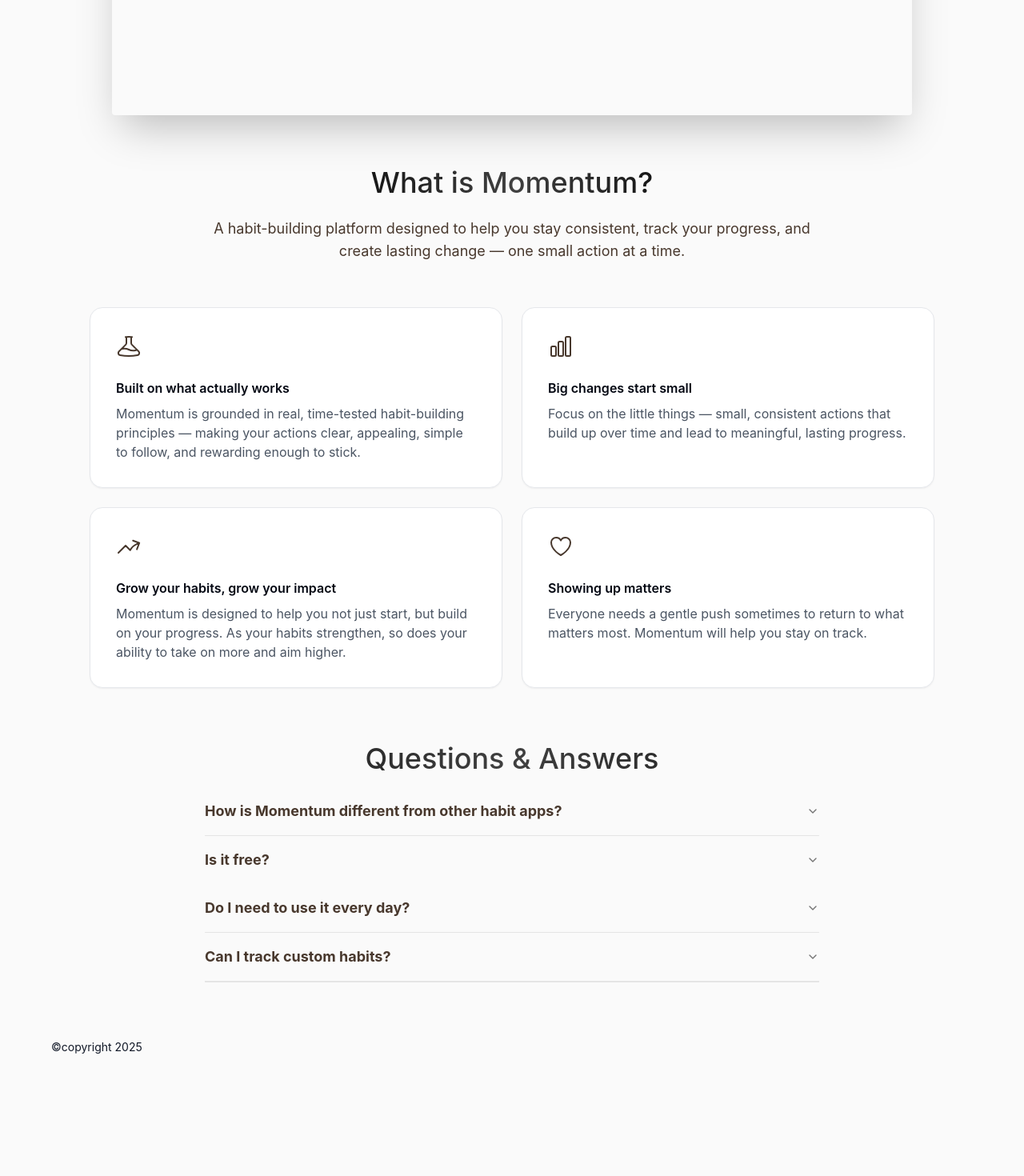
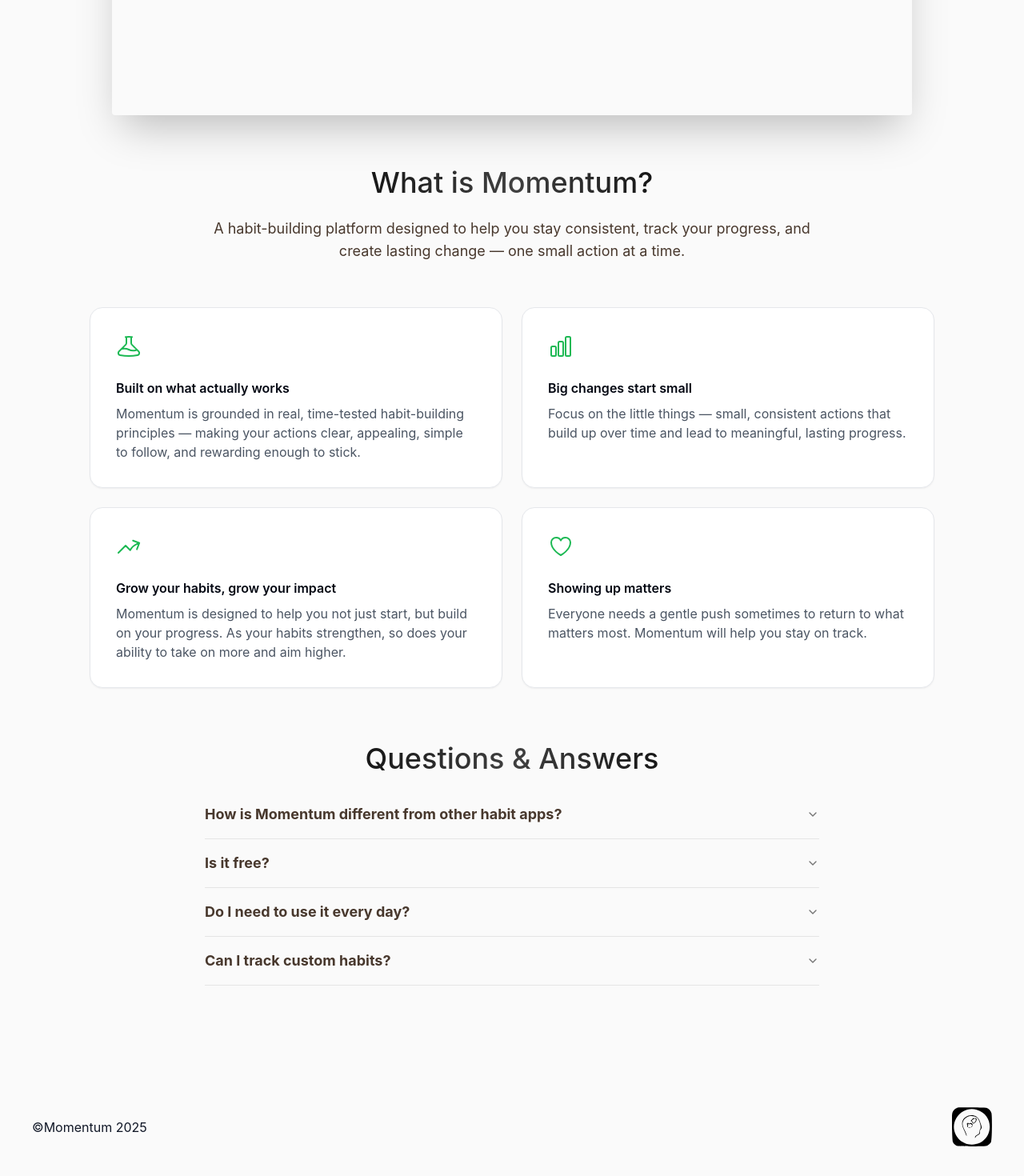
Before and after one commit to ronaakk/momentum, a Next.js app: page / in a window 1280 px wide. Shown: the part 879-2349 px from the top of the page at 80% size. Before the commit the page ends 2199 px from the top, so only its background shows below. Built offline with nearby package versions, Linux system fonts and the light colour scheme.

Commit message:
done landing page, just need to update screenshot with dashboard when that's done

```diff
--- a/src/app/layout.tsx
+++ b/src/app/layout.tsx
@@ -27,6 +27,9 @@ export default function RootLayout({ children }: { children: React.ReactNode })
 
         <div className="mx-auto max-w-6xl px-4 md:px-0">
           {children}
+        </div>
+
+        <div className="mx-auto max-w-7xl px-4 py-4 md:px-0">
           <Footer />
         </div>
       </body>
--- a/src/components/landing/About.tsx
+++ b/src/components/landing/About.tsx
@@ -5,13 +5,13 @@ import Link from "next/link";
 function About() {
   return (
     <div className="animate-slide-in flex flex-col justify-center items-center py-8 md:py-10 space-y-6 sm:px-10 md:px-12 border-t border-pglightgrey">
-      <h1 className="header tracking-tight h-[3rem] sm:h-[4rem] leading-normal md:text-5xl lg:text-6xl text-center">
+      <h1 className="header tracking-tight h-[3rem] sm:h-[4rem] text-2xl leading-normal md:text-5xl lg:text-6xl text-center">
         Tiny actions, lasting change.
       </h1>
       <p className="italic leading text-center text-sm md:text-lg lg:text-xl">
         Consistent, small efforts can lead to powerful transformations over time. It's not about doing everything at once — it's about showing up, day by day, and letting the momentum build. 🚀
       </p>
-      <Button variant={"default"} className="px-6 text-base mt-7">
+      <Button variant={"default"} className="px-6 text-base mt-8 bg-spotifyGreen hover:bg-green-600">
         <Link href="/sign-in">
           Get Started
         </Link>
--- a/src/components/landing/FAQ.tsx
+++ b/src/components/landing/FAQ.tsx
@@ -9,8 +9,8 @@ import {
 
 function FAQ() {
   return (
-    <div className='mx-auto max-w-3xl flex flex-col justify-center text-center animate-slide-in'>
-        <p className='header text-3xl font-medium md:text-4xl mt-5 mb-4'>
+    <div id="faqs" className='mx-auto max-w-6xl flex flex-col justify-center items-center text-center animate-slide-in mt-5 mb-4 px-10'>
+        <p className='header text-3xl font-medium md:text-4xl mb-5'>
           Questions & Answers
         </p>
 
@@ -27,6 +27,7 @@ function FAQ() {
             <AccordionContent className='text-left text-base'>
               Yes! The purpose of this platform is to help you build better habits without putting you through paywalls.
             </AccordionContent>
+          </AccordionItem>
 
             <AccordionItem value="item-3">
             <AccordionTrigger className='text-lg font-bold'>Do I need to use it every day?</AccordionTrigger>
@@ -41,7 +42,6 @@ function FAQ() {
             Absolutely. Whether you're trying to stretch every morning, drink more water, or write daily - you can create and track any habit that fits your goals.
             </AccordionContent>
           </AccordionItem>
-          </AccordionItem>
         </Accordion>
     </div>
   )
--- a/src/components/landing/Features.tsx
+++ b/src/components/landing/Features.tsx
@@ -12,7 +12,7 @@ function Features() {
 
       <div className="grid grid-cols-1 mt-10 gap-6 text-sm sm:grid-cols-2 sm:grid-rows-2">
         <li className="feature-card">
-          <svg xmlns="http://www.w3.org/2000/svg" fill="none" viewBox="0 0 24 24" strokeWidth="1.5" stroke="currentColor" className="size-8">
+          <svg xmlns="http://www.w3.org/2000/svg" fill="none" viewBox="0 0 24 24" strokeWidth="1.5" stroke="currentColor" className="size-8 text-spotifyGreen">
             <path strokeLinecap="round" strokeLinejoin="round" d="M9.75 3.104v5.714a2.25 2.25 0 0 1-.659 1.591L5 14.5M9.75 3.104c-.251.023-.501.05-.75.082m.75-.082a24.301 24.301 0 0 1 4.5 0m0 0v5.714c0 .597.237 1.17.659 1.591L19.8 15.3M14.25 3.104c.251.023.501.05.75.082M19.8 15.3l-1.57.393A9.065 9.065 0 0 1 12 15a9.065 9.065 0 0 0-6.23-.693L5 14.5m14.8.8 1.402 1.402c1.232 1.232.65 3.318-1.067 3.611A48.309 48.309 0 0 1 12 21c-2.773 0-5.491-.235-8.135-.687-1.718-.293-2.3-2.379-1.067-3.61L5 14.5" />
           </svg>
           <h3 className='mt-6 font-semibold text-gray-950'>Built on what actually works</h3>
@@ -20,7 +20,7 @@ function Features() {
         </li>
 
         <li className='feature-card'>
-          <svg xmlns="http://www.w3.org/2000/svg" fill="none" viewBox="0 0 24 24" strokeWidth="1.5" stroke="currentColor" className="size-8">
+          <svg xmlns="http://www.w3.org/2000/svg" fill="none" viewBox="0 0 24 24" strokeWidth="1.5" stroke="currentColor" className="size-8 text-spotifyGreen">
             <path strokeLinecap="round" strokeLinejoin="round" d="M3 13.125C3 12.504 3.504 12 4.125 12h2.25c.621 0 1.125.504 1.125 1.125v6.75C7.5 20.496 6.996 21 6.375 21h-2.25A1.125 1.125 0 0 1 3 19.875v-6.75ZM9.75 8.625c0-.621.504-1.125 1.125-1.125h2.25c.621 0 1.125.504 1.125 1.125v11.25c0 .621-.504 1.125-1.125 1.125h-2.25a1.125 1.125 0 0 1-1.125-1.125V8.625ZM16.5 4.125c0-.621.504-1.125 1.125-1.125h2.25C20.496 3 21 3.504 21 4.125v15.75c0 .621-.504 1.125-1.125 1.125h-2.25a1.125 1.125 0 0 1-1.125-1.125V4.125Z" />
           </svg>
           <h3 className='mt-6 font-semibold text-gray-950'>Big changes start small</h3>
@@ -28,7 +28,7 @@ function Features() {
         </li>
 
         <li className='feature-card'>
-          <svg xmlns="http://www.w3.org/2000/svg" fill="none" viewBox="0 0 24 24" strokeWidth="1.5" stroke="currentColor" className="size-8">
+          <svg xmlns="http://www.w3.org/2000/svg" fill="none" viewBox="0 0 24 24" strokeWidth="1.5" stroke="currentColor" className="size-8 text-spotifyGreen">
             <path strokeLinecap="round" strokeLinejoin="round" d="M2.25 18 9 11.25l4.306 4.306a11.95 11.95 0 0 1 5.814-5.518l2.74-1.22m0 0-5.94-2.281m5.94 2.28-2.28 5.941" />
           </svg>
           <h3 className='mt-6 font-semibold text-gray-950'>Grow your habits, grow your impact</h3>
@@ -36,7 +36,7 @@ function Features() {
         </li>
 
         <li className='feature-card'>
-          <svg xmlns="http://www.w3.org/2000/svg" fill="none" viewBox="0 0 24 24" strokeWidth="1.5" stroke="currentColor" className="size-8">
+          <svg xmlns="http://www.w3.org/2000/svg" fill="none" viewBox="0 0 24 24" strokeWidth="1.5" stroke="currentColor" className="size-8 text-spotifyGreen">
             <path strokeLinecap="round" strokeLinejoin="round" d="M21 8.25c0-2.485-2.099-4.5-4.688-4.5-1.935 0-3.597 1.126-4.312 2.733-.715-1.607-2.377-2.733-4.313-2.733C5.1 3.75 3 5.765 3 8.25c0 7.22 9 12 9 12s9-4.78 9-12Z" />
           </svg>
           <h3 className='mt-6 font-semibold text-gray-950'>Showing up matters</h3>
--- a/src/components/landing/Footer.tsx
+++ b/src/components/landing/Footer.tsx
@@ -1,13 +1,21 @@
 import React from 'react'
+import Image from 'next/image'
 
 function Footer() {
   return (
-    <div className="flex flex-col pt-12 md:flex-row md:items-center md:justify-between">
+    <div className="flex px-10 pt-10 items-center animate-slide-in justify-between my-5 sm:pt-20  sm:flex-row">
         <p className="text-center md:text-left">
-            <span className="mx-auto mt-2 text-sm text-gray-900 lg:mx-0">
-                ©copyright 2025
+            <span className="mx-auto mt-2 text-base text-gray-900 lg:mx-0">
+                ©Momentum 2025
             </span>
         </p>
+
+        <Image
+          src="/assets/images/momentum-logo.svg"  // Path relative to `public/`
+          alt="momentum logo"
+          width={50}
+          height={50}
+        />
     </div>
   )
 }
--- a/tailwind.config.js
+++ b/tailwind.config.js
@@ -9,6 +9,7 @@ export default {
   theme: {
   	extend: {
   		colors: {
+			spotifyGreen: '#1DB954',
   			primary: {
   				light: '#1db954',
   				dark: '#1aa34a',
```
